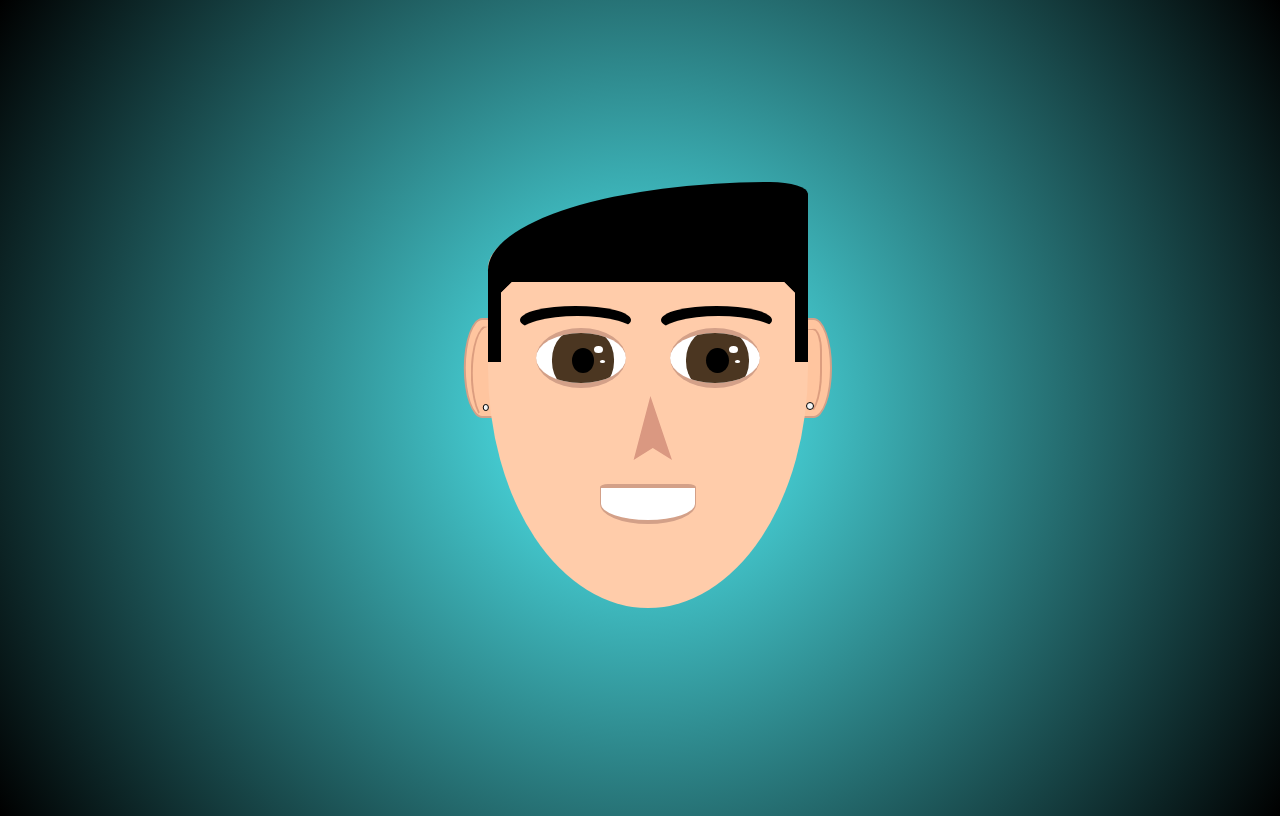
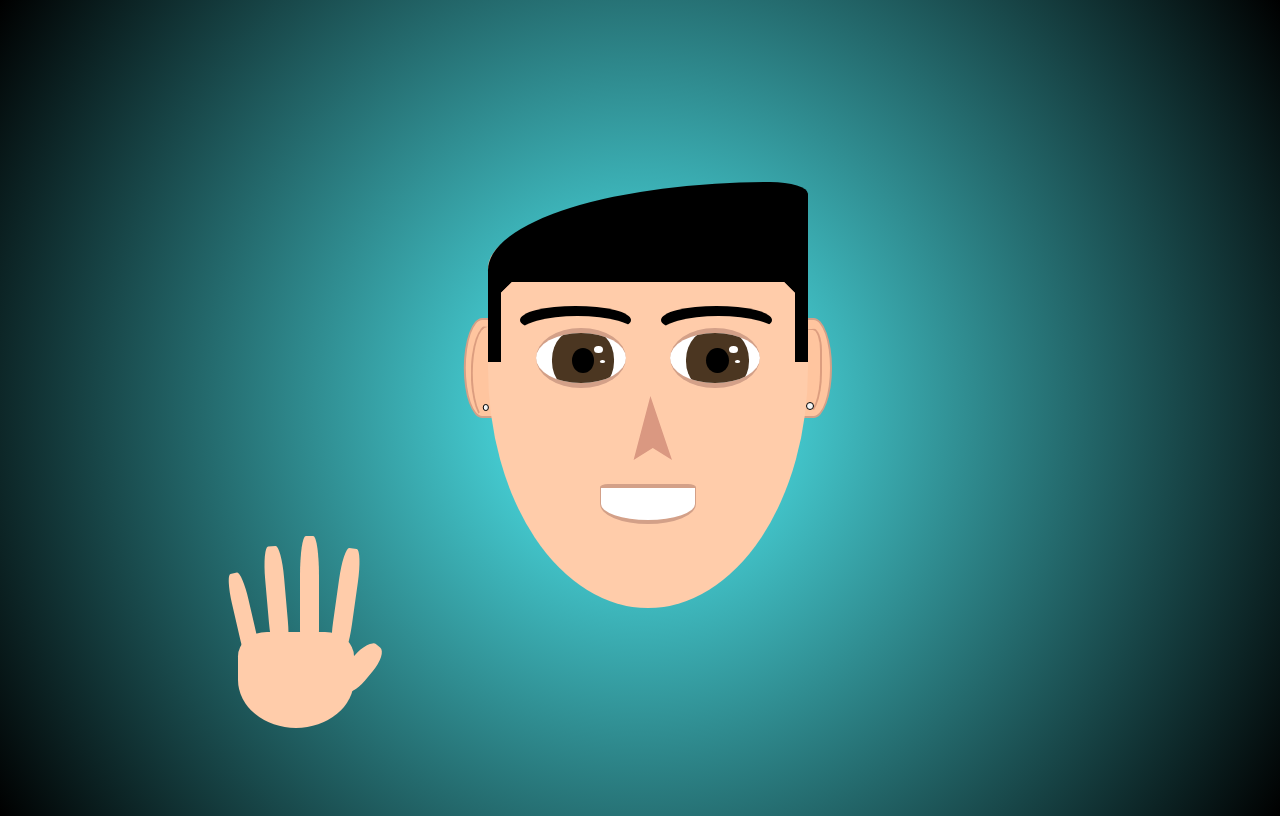
Before and after one commit to PeterMonev/My-Avatar, a plain HTML site: page index.html in a window 1280 px wide. Drawn offline with Linux system fonts and the light colour scheme.

Commit message:
Creating hand

```diff
--- a/index.html
+++ b/index.html
@@ -47,6 +47,14 @@
                 </div>
             </div>
         </div>
+        <div class="hand">
+            <div class="puppyFinger"></div>
+            <div class="namelessFinger"></div>
+            <div class="middleFinger"></div>
+            <div class="indexFinger"></div>
+            <div class="thumb"></div>
+            <div class="palm"></div>
+        </div>
     </div>
 </body>
 
--- a/style.css
+++ b/style.css
@@ -258,3 +258,80 @@
     border: 1px solid black;
     border-radius: 20px;
 }
+
+/* HAND */
+
+.hand {
+  width: 15%;
+  height: 30%;
+  background-color: transparent;
+  position: absolute;
+  top: 60%;
+  left: 15%;
+}
+
+.palm {
+  width: 60%;
+  height: 40%;
+  border-radius: 30% 30% 60% 60% ;
+  background-color:  #fca;
+  position: absolute;
+  top: 60%;
+  left: 20%;
+}
+
+/* FINGERS */
+
+.thumb {
+  width: 30%;
+  height: 10%;
+  background-color: #fca;
+  position: absolute;
+  border-radius: 40%;
+  top: 70%;
+  left: 68%;
+  transform: rotate(130deg);
+}
+
+.indexFinger {
+  width: 10%;
+  height: 45%;
+  background-color:  #fca;
+  border-radius: 30%;
+  position: absolute;
+  top: 25%;
+  left: 71%;
+  transform: rotate(8deg);
+}
+
+.middleFinger {
+  width: 10%;
+  height: 55%;
+  background-color:  #fca;
+  border-radius: 30%;
+  position: absolute;
+  top: 20%;
+  left: 52%;
+}
+
+.namelessFinger {
+  width: 10%;
+  height: 45%;
+  background-color:  #fca;
+  border-radius: 30%;
+  position: absolute;
+  top: 24%;
+  left: 35%;
+  transform: rotate(-5deg);
+}
+
+.puppyFinger {
+  width: 9%;
+  height: 40%;
+  background-color:  #fca;
+  border-radius: 30%;
+  position: absolute;
+  top: 35%;
+  left: 19%;
+  transform: rotate(-13deg);
+}
```
